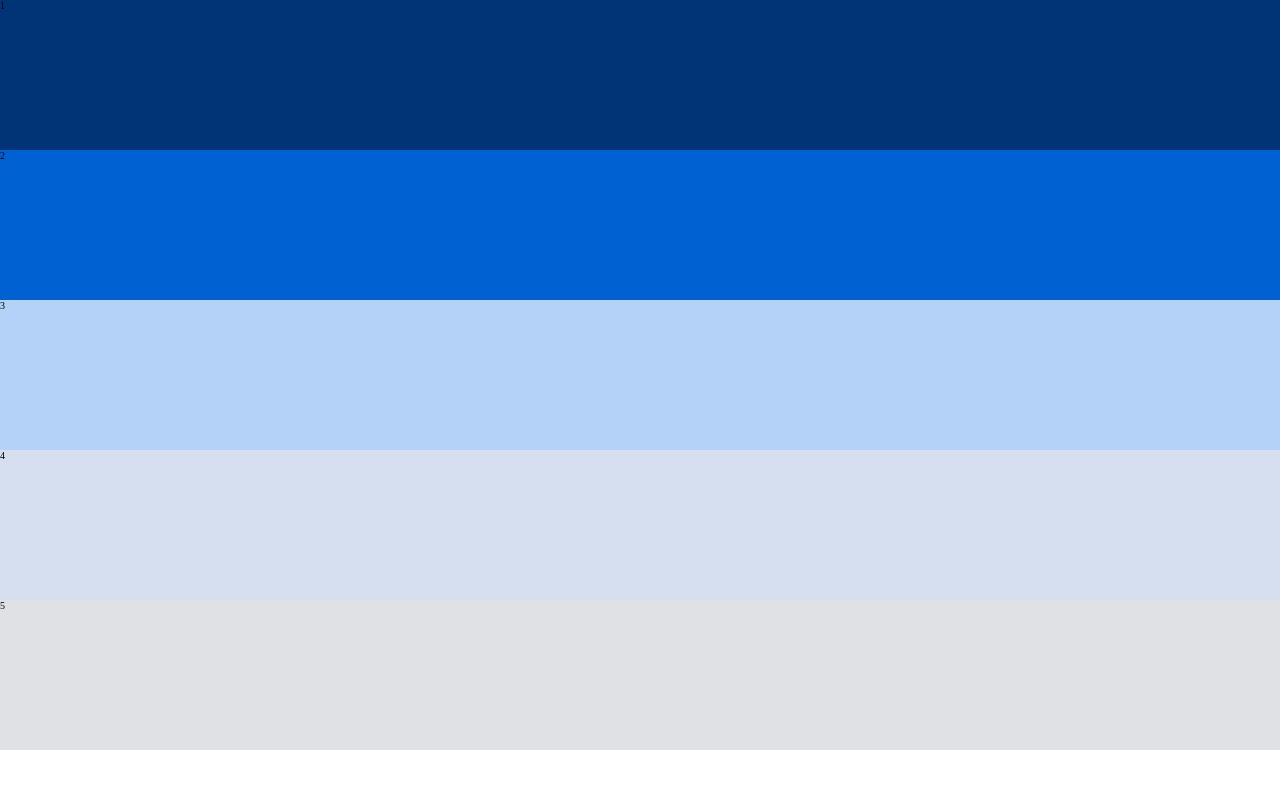
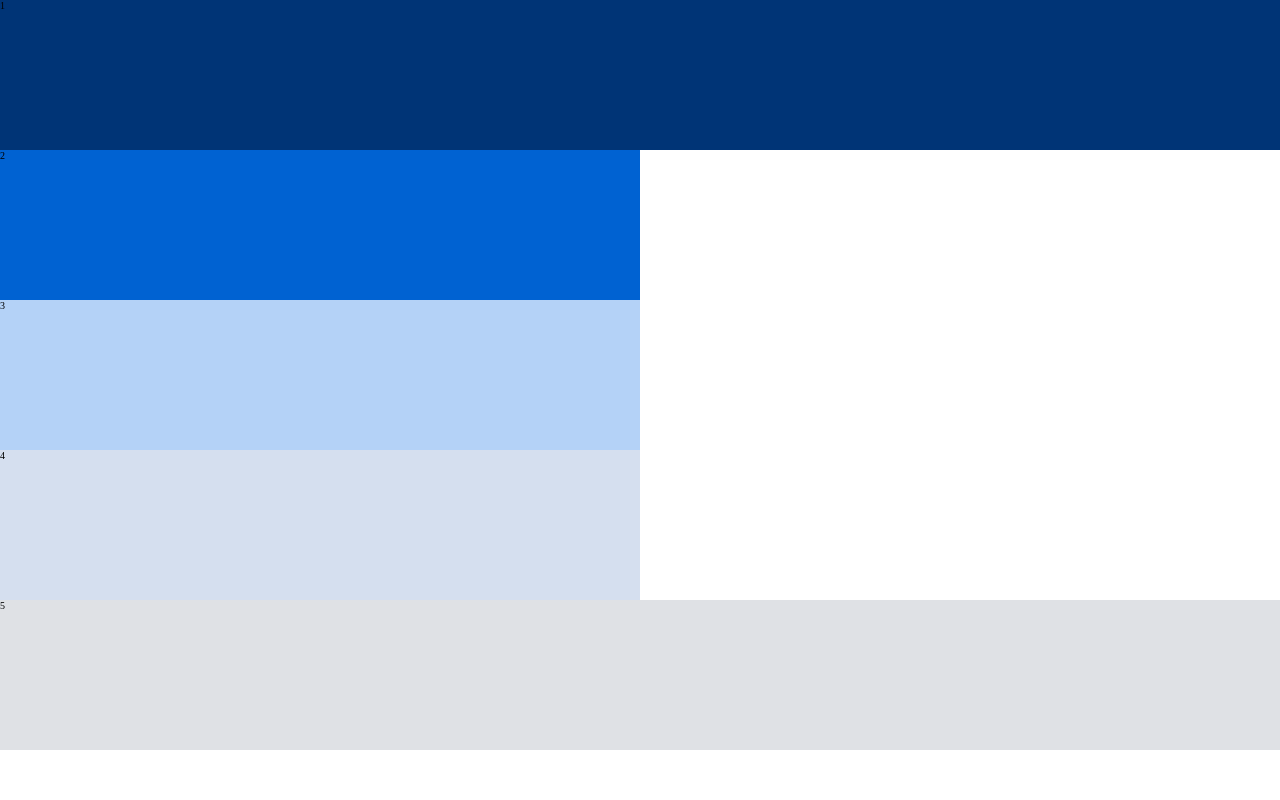
Before and after one commit to CrowSystems/WebProgramming, a PHP site: page / in a window 1280 px wide. Run offline with PHP 8.4, Linux system fonts and the light colour scheme.

Commit message:
carga de diseño responsivo con css

```diff
--- a/202409-HTML&CSS/ResponsiveDesing/mostlyFluid/style.css
+++ b/202409-HTML&CSS/ResponsiveDesing/mostlyFluid/style.css
@@ -35,3 +35,11 @@ html {
 .c5 {
     background-color: #dfe1e5;
 }
+
+@media (min-width: 600px){
+    .c2,
+    .c3,
+    .c4 {
+        width: 50%;
+    }
+}
```
